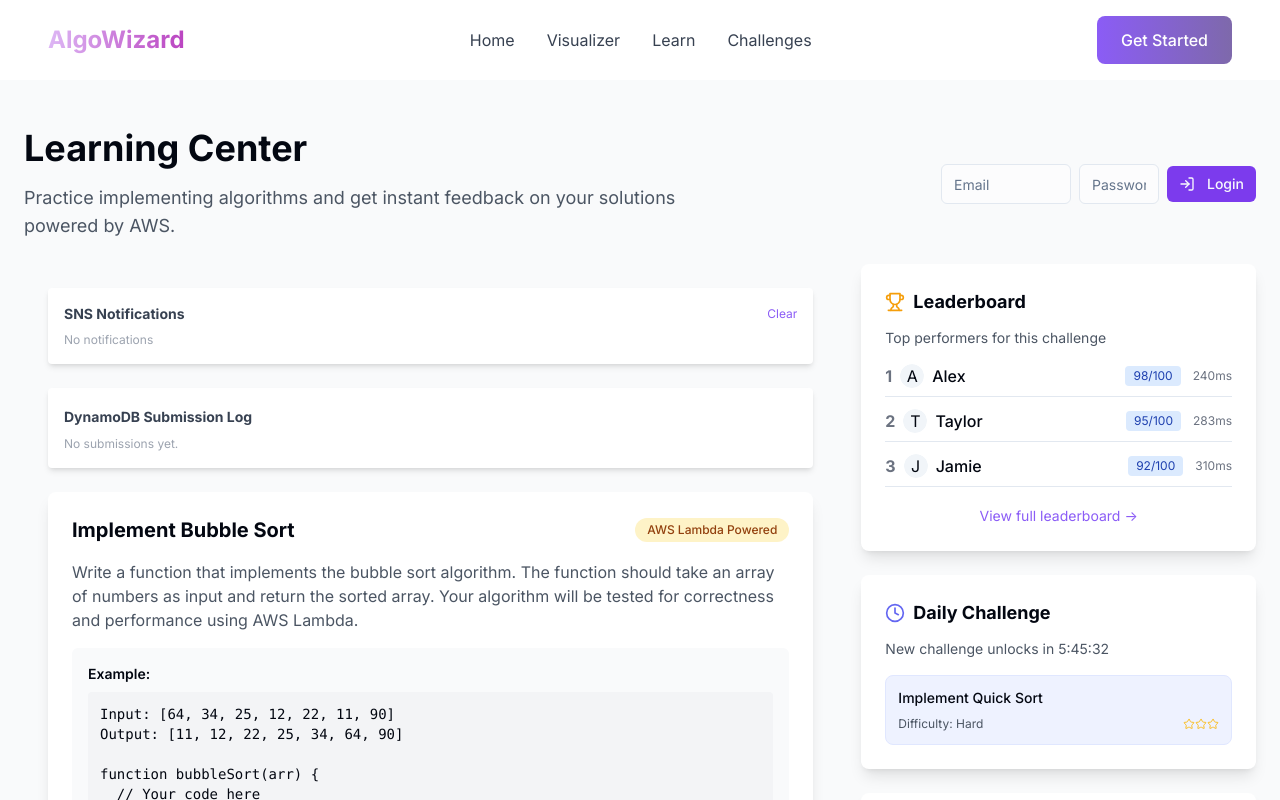
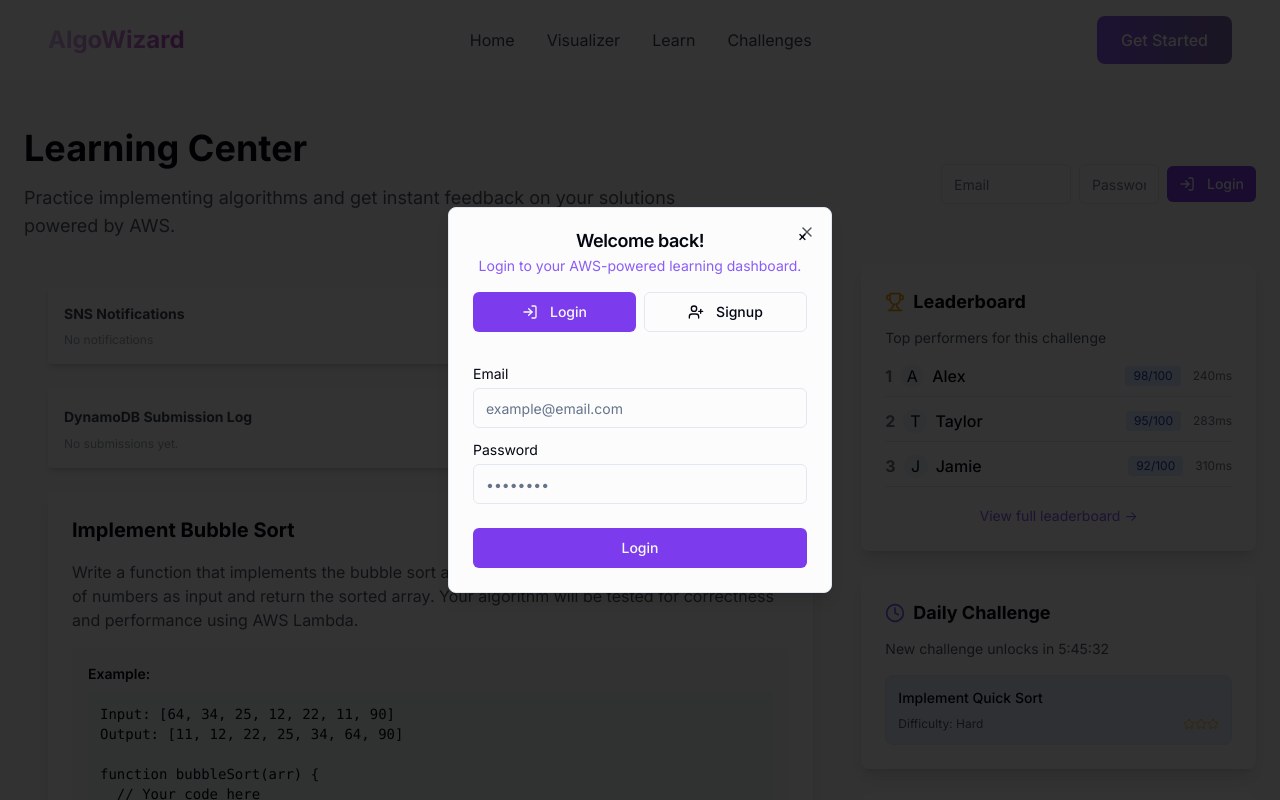
Before and after one commit to aashish1601/algo-wizard-academy, a React (Vite) app: page /learn in a window 1280 px wide. Both pictures are taken after a click on the button "Get Started". Shown: the top 800 px of the page. Built offline with nearby package versions, Linux system fonts and the light colour scheme.

Commit message:
feat: Add login/signup page
Implement a login/signup page to be displayed when the "Get Started" button is pressed.

```diff
--- /dev/null
+++ b/src/components/AuthDialog.tsx
@@ -0,0 +1,179 @@
+
+import React, { useState } from "react";
+import { Dialog, DialogTrigger, DialogContent, DialogHeader, DialogTitle, DialogDescription, DialogClose } from "@/components/ui/dialog";
+import { Input } from "@/components/ui/input";
+import { Button } from "@/components/ui/button";
+import { LogIn, UserPlus } from "lucide-react";
+
+const AuthDialog: React.FC<{ trigger: React.ReactNode }> = ({ trigger }) => {
+  const [mode, setMode] = useState<"login" | "signup">("login");
+  const [loginForm, setLoginForm] = useState({ email: "", password: "" });
+  const [signupForm, setSignupForm] = useState({ username: "", email: "", password: "" });
+  const [open, setOpen] = useState(false);
+  const [submitted, setSubmitted] = useState(false);
+
+  // Example for UI only — add your backend integration (e.g., Cognito) here
+  const handleLogin = (e: React.FormEvent) => {
+    e.preventDefault();
+    setSubmitted(true);
+    setTimeout(() => setOpen(false), 1000);
+  };
+
+  const handleSignup = (e: React.FormEvent) => {
+    e.preventDefault();
+    setSubmitted(true);
+    setTimeout(() => setOpen(false), 1000);
+  };
+
+  return (
+    <Dialog open={open} onOpenChange={setOpen}>
+      <DialogTrigger asChild>{trigger}</DialogTrigger>
+      <DialogContent className="max-w-sm w-full">
+        <DialogHeader>
+          <DialogTitle className="text-center">
+            {mode === "login" ? "Welcome back!" : "Create your account"}
+          </DialogTitle>
+          <DialogDescription className="text-center mb-2 text-wizard-accent">
+            {mode === "login"
+              ? "Login to your AWS-powered learning dashboard."
+              : "Sign up to save your challenges, scores, and more!"}
+          </DialogDescription>
+        </DialogHeader>
+        <div className="flex justify-center gap-2 mb-4">
+          <Button
+            variant={mode === "login" ? "default" : "outline"}
+            className="w-1/2"
+            onClick={() => setMode("login")}
+          >
+            <LogIn className="w-4 h-4 mr-1" /> Login
+          </Button>
+          <Button
+            variant={mode === "signup" ? "default" : "outline"}
+            className="w-1/2"
+            onClick={() => setMode("signup")}
+          >
+            <UserPlus className="w-4 h-4 mr-1" /> Signup
+          </Button>
+        </div>
+        {mode === "login" ? (
+          <form onSubmit={handleLogin} className="flex flex-col gap-3">
+            <div>
+              <label htmlFor="login-email" className="text-sm block mb-1">
+                Email
+              </label>
+              <Input
+                id="login-email"
+                type="email"
+                required
+                placeholder="example@email.com"
+                value={loginForm.email}
+                onChange={e =>
+                  setLoginForm(f => ({ ...f, email: e.target.value }))
+                }
+                autoComplete="username"
+              />
+            </div>
+            <div>
+              <label htmlFor="login-password" className="text-sm block mb-1">
+                Password
+              </label>
+              <Input
+                id="login-password"
+                type="password"
+                required
+                minLength={6}
+                autoComplete="current-password"
+                placeholder="••••••••"
+                value={loginForm.password}
+                onChange={e =>
+                  setLoginForm(f => ({ ...f, password: e.target.value }))
+                }
+              />
+            </div>
+            <Button type="submit" className="w-full mt-3">
+              Login
+            </Button>
+            {submitted && (
+              <div className="text-green-600 text-center text-sm py-2">
+                ✅ (Demo) Logged in — integrate Cognito backend!
+              </div>
+            )}
+          </form>
+        ) : (
+          <form onSubmit={handleSignup} className="flex flex-col gap-3">
+            <div>
+              <label htmlFor="signup-username" className="text-sm block mb-1">
+                Username
+              </label>
+              <Input
+                id="signup-username"
+                type="text"
+                required
+                minLength={2}
+                placeholder="Your name"
+                value={signupForm.username}
+                onChange={e =>
+                  setSignupForm(f => ({ ...f, username: e.target.value }))
+                }
+              />
+            </div>
+            <div>
+              <label htmlFor="signup-email" className="text-sm block mb-1">
+                Email
+              </label>
+              <Input
+                id="signup-email"
+                type="email"
+                required
+                placeholder="example@email.com"
+                value={signupForm.email}
+                onChange={e =>
+                  setSignupForm(f => ({ ...f, email: e.target.value }))
+                }
+                autoComplete="username"
+              />
+            </div>
+            <div>
+              <label htmlFor="signup-password" className="text-sm block mb-1">
+                Password
+              </label>
+              <Input
+                id="signup-password"
+                type="password"
+                required
+                minLength={6}
+                placeholder="At least 6 characters"
+                value={signupForm.password}
+                onChange={e =>
+                  setSignupForm(f => ({ ...f, password: e.target.value }))
+                }
+                autoComplete="new-password"
+              />
+            </div>
+            <Button type="submit" className="w-full mt-3">
+              Signup
+            </Button>
+            {submitted && (
+              <div className="text-green-600 text-center text-sm py-2">
+                🎉 (Demo) Account created — integrate Cognito backend!
+              </div>
+            )}
+          </form>
+        )}
+
+        <DialogClose asChild>
+          <Button
+            type="button"
+            variant="ghost"
+            className="absolute right-2 top-2 rounded-full"
+            aria-label="Close"
+          >
+            ×
+          </Button>
+        </DialogClose>
+      </DialogContent>
+    </Dialog>
+  );
+};
+
+export default AuthDialog;
--- a/src/components/Navbar.tsx
+++ b/src/components/Navbar.tsx
@@ -1,6 +1,7 @@
 
 import React from 'react';
 import { Link } from 'react-router-dom';
+import AuthDialog from './AuthDialog';
 
 const Navbar: React.FC = () => {
   return (
@@ -19,7 +20,13 @@ const Navbar: React.FC = () => {
       </div>
 
       <div>
-        <button className="wizard-btn">Get Started</button>
+        <AuthDialog
+          trigger={
+            <button className="wizard-btn" type="button">
+              Get Started
+            </button>
+          }
+        />
       </div>
     </nav>
   );
```
